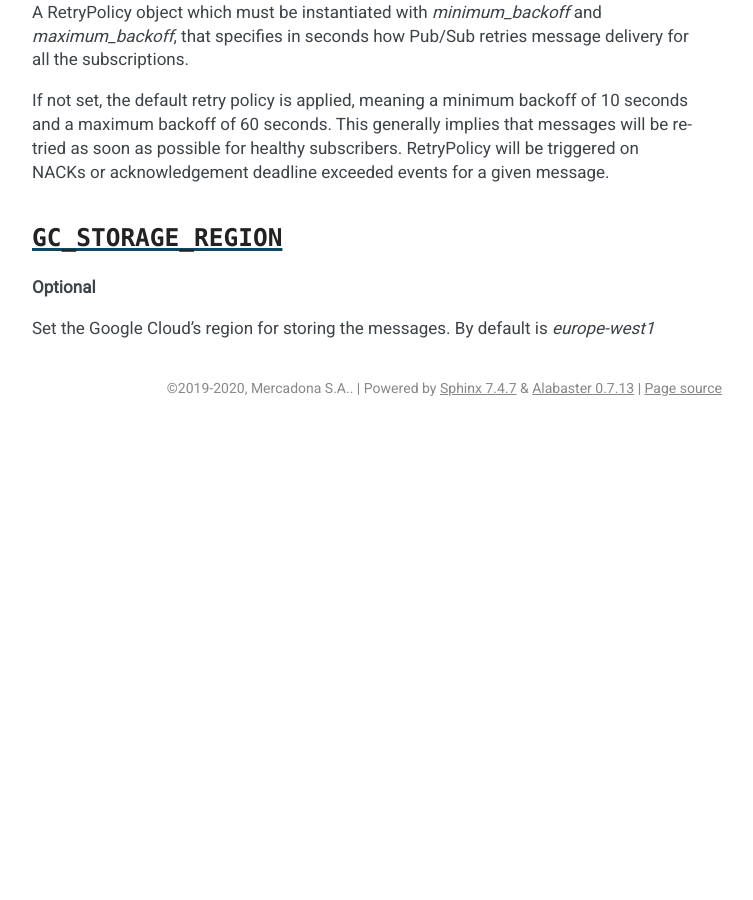
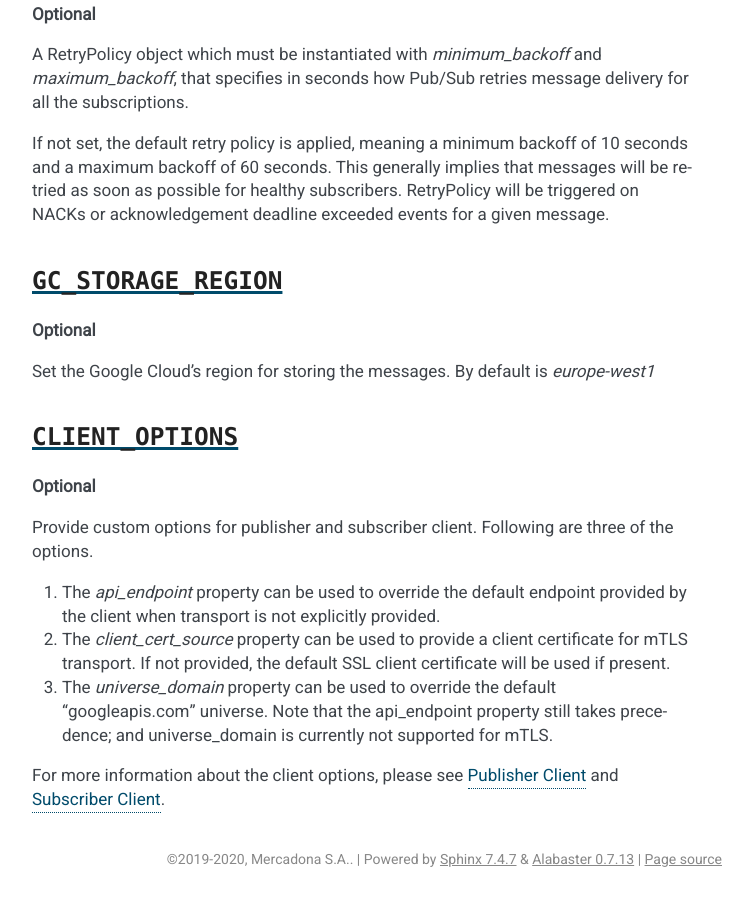
Before and after one commit to mercadona/rele, a Sphinx documentation site: the page built from docs/settings.rst, in a window 1280 px wide and 900 px high, scrolled down 4116 px. Shown: the whole window, without its empty margins (388-1141 px from the left). Built offline with Sphinx 7.4.7, drawn with Linux system fonts in a browser that asks for light colours; the version number is read from the project's files by our own code; before the commit the page ends 4545 px from its top, so only the background shows below that; some of the changed text lies outside the part shown.

```diff
--- a/docs/settings.rst
+++ b/docs/settings.rst
@@ -32,6 +32,7 @@ Example::
         'FILTER_SUBS_BY': boolean_function,
         'DEFAULT_RETRY_POLICY': RetryPolicy(10, 50),
         'GC_STORAGE_REGION': 'europe-west1',
+        'CLIENT_OPTIONS': {'api_endpoint': 'custom-api.interconnect.example.com'}
     }
 
 ``GC_PROJECT_ID``
@@ -195,3 +196,16 @@ RetryPolicy will be triggered on NACKs or acknowledgement deadline exceeded even
 **Optional**
 
 Set the Google Cloud's region for storing the messages. By default is `europe-west1`
+
+``CLIENT_OPTIONS``
+----------------------------
+
+**Optional**
+
+Provide custom options for publisher and subscriber client. Following are three of the options.
+
+1. The `api_endpoint` property can be used to override the default endpoint provided by the client when transport is not explicitly provided.
+2. The `client_cert_source` property can be used to provide a client certificate for mTLS transport. If not provided, the default SSL client certificate will be used if present.
+3. The `universe_domain` property can be used to override the default "googleapis.com" universe. Note that the api_endpoint property still takes precedence; and universe_domain is currently not supported for mTLS.
+
+For more information about the client options, please see `Publisher Client <https://cloud.google.com/python/docs/reference/pubsub/latest/google.cloud.pubsub_v1.publisher.client.Client>`_ and `Subscriber Client <https://cloud.google.com/python/docs/reference/pubsub/latest/google.cloud.pubsub_v1.subscriber.client.Client>`_.
--- a/rele/__init__.py
+++ b/rele/__init__.py
@@ -1,4 +1,4 @@
-__version__ = "1.15.0b1"
+__version__ = "1.15.0"
 
 try:
     import django
```
Also changed, not shown: CHANGELOG.rst (+10 -0 lines).
